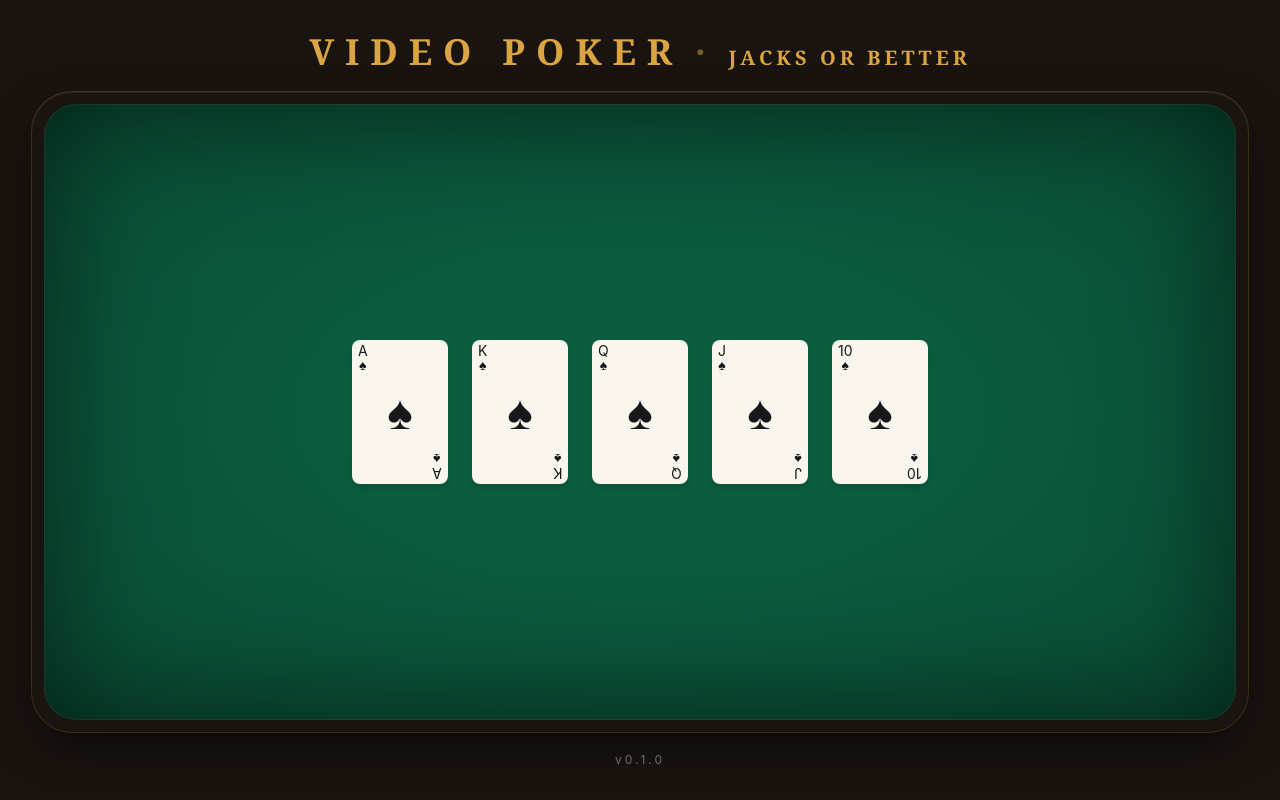
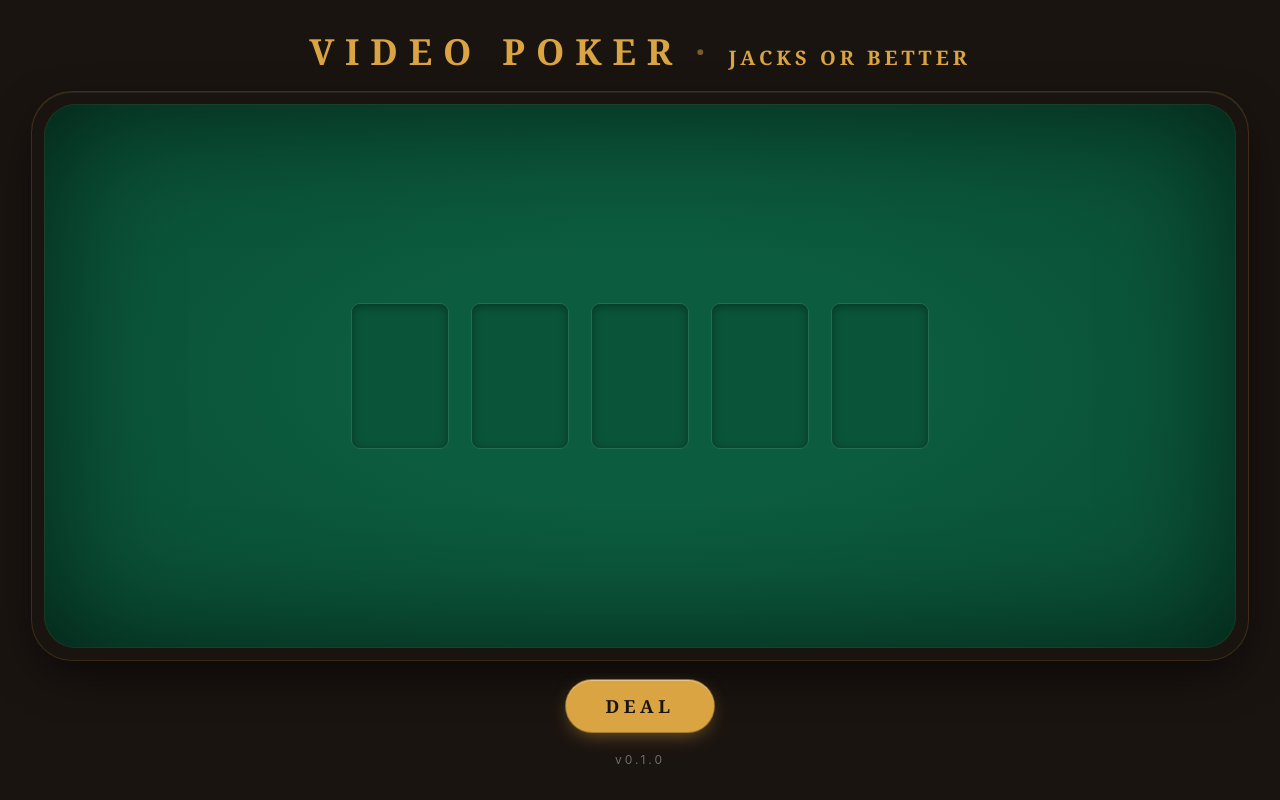
Before and after one commit to jonathan-epita/poker-react, a React (Vite) app: page / in a window 1280 px wide. Built offline with nearby package versions, Linux system fonts and the light colour scheme.

Commit message:
feat: ✨ deal cycle with game state reducer

```diff
--- a/src/App.tsx
+++ b/src/App.tsx
@@ -1,21 +1,24 @@
+import { useReducer } from "react";
 import Card from "./components/Card";
-import type { Card as EngineCard } from "./engine/cards";
+import { HAND_SIZE, gameReducer, initialState } from "./game/reducer";
 
 /**
  * The casino table shell: a dark rail framing the felt, a gold masthead, a
- * version stamp. For now the felt carries a hard-coded display hand; the
- * dealt hand and machine state arrive in later phases.
+ * controls row, a version stamp. The machine state lives here in `useReducer`
+ * over the framework-free reducer; components below stay presentational.
  */
 
-const DISPLAY_HAND: readonly EngineCard[] = [
-  { rank: 14, suit: "S" },
-  { rank: 13, suit: "S" },
-  { rank: 12, suit: "S" },
-  { rank: 11, suit: "S" },
-  { rank: 10, suit: "S" },
-];
+/**
+ * Empty felt slot: same footprint as a size-md Card so the layout never
+ * jumps between idle and dealt. Felt-dark with a faint ring.
+ */
+const SLOT_FRAME =
+  "aspect-[2/3] w-24 rounded-lg bg-felt-deep/40 shadow-[inset_0_2px_10px_rgb(0_0_0/0.35)] ring-1 ring-cream/10";
 
 export default function App() {
+  const [state, dispatch] = useReducer(gameReducer, undefined, initialState);
+  const idle = state.phase === "idle";
+
   return (
     <div className="flex h-dvh flex-col gap-5 overflow-hidden bg-rail p-4 text-cream sm:p-8">
       <header className="shrink-0 text-center">
@@ -33,13 +36,35 @@ export default function App() {
       {/* Rail: a bevelled frame that the felt sits inside. */}
       <div className="min-h-0 flex-1 rounded-[2.5rem] bg-rail p-2 shadow-[inset_0_1px_0_rgb(250_246_238/0.07),0_18px_50px_-12px_rgb(0_0_0/0.8)] ring-1 ring-gold/20 sm:p-3">
         <div className="h-full w-full rounded-[2rem] bg-[radial-gradient(ellipse_at_center,var(--color-felt)_35%,var(--color-felt-deep)_100%)] shadow-[inset_0_0_120px_rgb(0_0_0/0.55),inset_0_0_0_1px_rgb(217_164_65/0.12)]">
-          {/* Hand area: the future home of the dealt Hand. */}
+          {/* Hand area: the dealt Hand, or five empty slots while idle. */}
           <div className="flex h-full w-full flex-wrap items-center justify-center gap-3 px-4 sm:gap-6">
-            {DISPLAY_HAND.map((card) => (
-              <Card key={`${card.rank}${card.suit}`} card={card} />
-            ))}
+            {idle
+              ? Array.from({ length: HAND_SIZE }, (_, position) => (
+                  <div
+                    aria-hidden="true"
+                    data-testid="empty-slot"
+                    key={position}
+                    className={SLOT_FRAME}
+                  />
+                ))
+              : state.hand.map((card, position) => (
+                  <Card key={position} card={card} />
+                ))}
           </div>
         </div>
+      </div>
+
+      {/* Controls row: the machine's single primary action. */}
+      <div className="flex shrink-0 justify-center">
+        <button
+          type="button"
+          onClick={() =>
+            dispatch(idle ? { type: "DEAL" } : { type: "NEW_HAND" })
+          }
+          className="rounded-full bg-gold px-10 py-3 font-serif text-lg font-bold tracking-[0.25em] text-rail uppercase shadow-[0_6px_20px_-6px_rgb(217_164_65/0.6),inset_0_1px_0_rgb(255_255_255/0.35)] ring-1 ring-gold/60 transition-[filter,transform] hover:brightness-110 active:translate-y-px"
+        >
+          {idle ? "DEAL" : "NEW HAND"}
+        </button>
       </div>
 
       <footer className="shrink-0 text-center text-xs tracking-[0.25em] text-cream/40">
--- a/src/engine/cards.ts
+++ b/src/engine/cards.ts
@@ -41,9 +41,11 @@ export const RANK_LABEL: Record<
   2: "2",
 };
 
-const SUITS: readonly Suit[] = ["S", "H", "D", "C"];
+export const SUITS: readonly Suit[] = ["S", "H", "D", "C"];
 
-const RANKS: readonly Rank[] = [2, 3, 4, 5, 6, 7, 8, 9, 10, 11, 12, 13, 14];
+export const RANKS: readonly Rank[] = [
+  2, 3, 4, 5, 6, 7, 8, 9, 10, 11, 12, 13, 14,
+];
 
 /** The 52-card deck in a fixed, deterministic order (suit-major, rank-ascending). */
 export function buildDeck(): Card[] {
--- /dev/null
+++ b/src/game/reducer.ts
@@ -0,0 +1,51 @@
+/**
+ * The game machine: a pure transition function over the machine's phases.
+ * Framework-free by the same rule as the engine — this layer never imports
+ * React (enforced by the ESLint `no-restricted-imports` override).
+ *
+ * `settled` arrives in phase 05 with the Draw/Settle actions; a phase the
+ * machine cannot reach is not declared, so for now it speaks only "idle"
+ * and "dealt". Extend the union when phase 05 makes it reachable.
+ */
+
+import { type Card, buildDeck, shuffle } from "../engine/cards";
+
+export type GamePhase = "idle" | "dealt";
+
+export interface GameState {
+  phase: GamePhase;
+  /** The Hand: five cards once dealt, empty while idle. */
+  hand: Card[];
+}
+
+export type GameAction = { type: "DEAL" } | { type: "NEW_HAND" };
+
+/** Cards per Hand — shared by the Deal and by the empty slots in the UI. */
+export const HAND_SIZE = 5;
+
+export function initialState(): GameState {
+  return { phase: "idle", hand: [] };
+}
+
+/**
+ * The complete transition table, as a total function: every illegal action
+ * returns the very same state object (referential equality is tested).
+ */
+export function gameReducer(state: GameState, action: GameAction): GameState {
+  switch (action.type) {
+    case "DEAL":
+      // A Deal is legal only from idle; the deck is rebuilt and reshuffled
+      // each time, so consecutive Hands never share cards.
+      if (state.phase !== "idle") return state;
+      return {
+        phase: "dealt",
+        hand: shuffle(buildDeck(), Math.random).slice(0, HAND_SIZE),
+      };
+    case "NEW_HAND":
+      // Back to a fresh idle machine; legal only once a Hand is on the felt.
+      return state.phase === "dealt" ? initialState() : state;
+    default:
+      // Unknown actions leave the machine untouched.
+      return state;
+  }
+}
```
Also changed, not shown: 2 other files (tests, documents, lock files or other folders).
